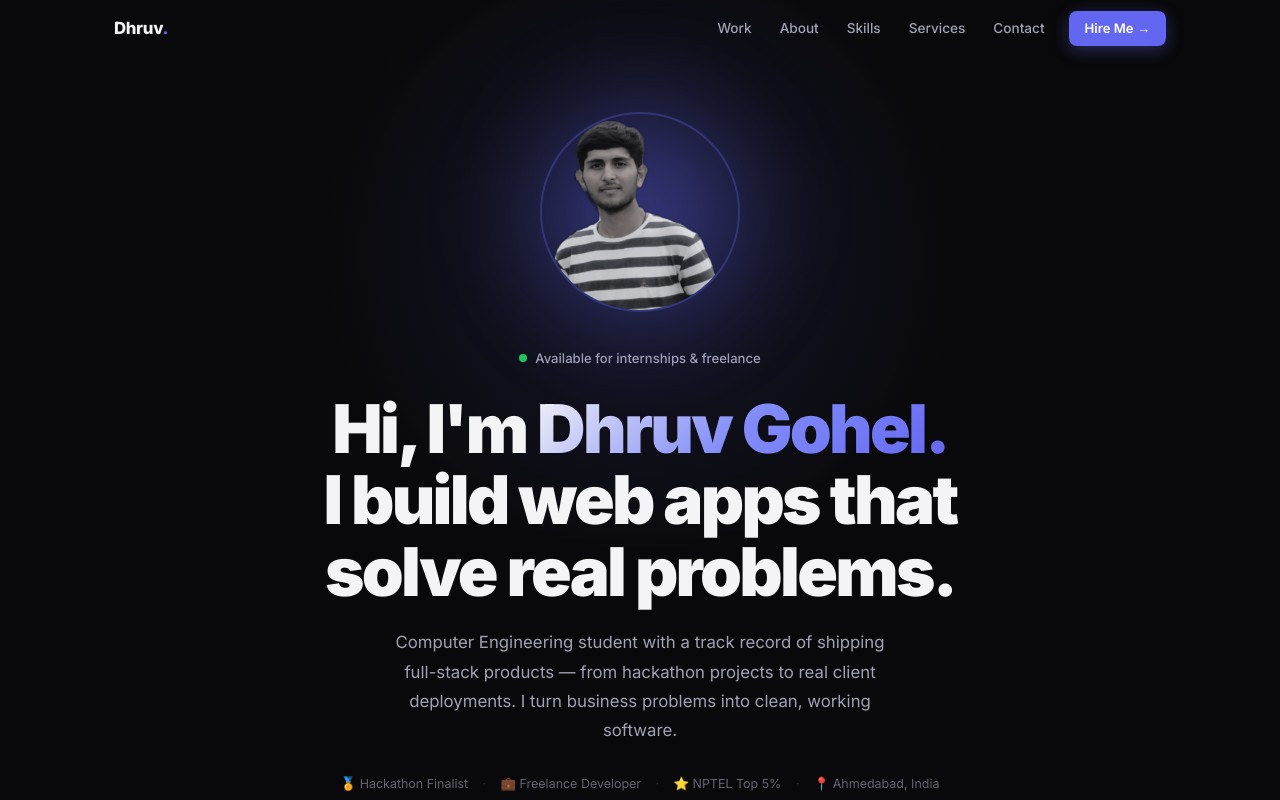
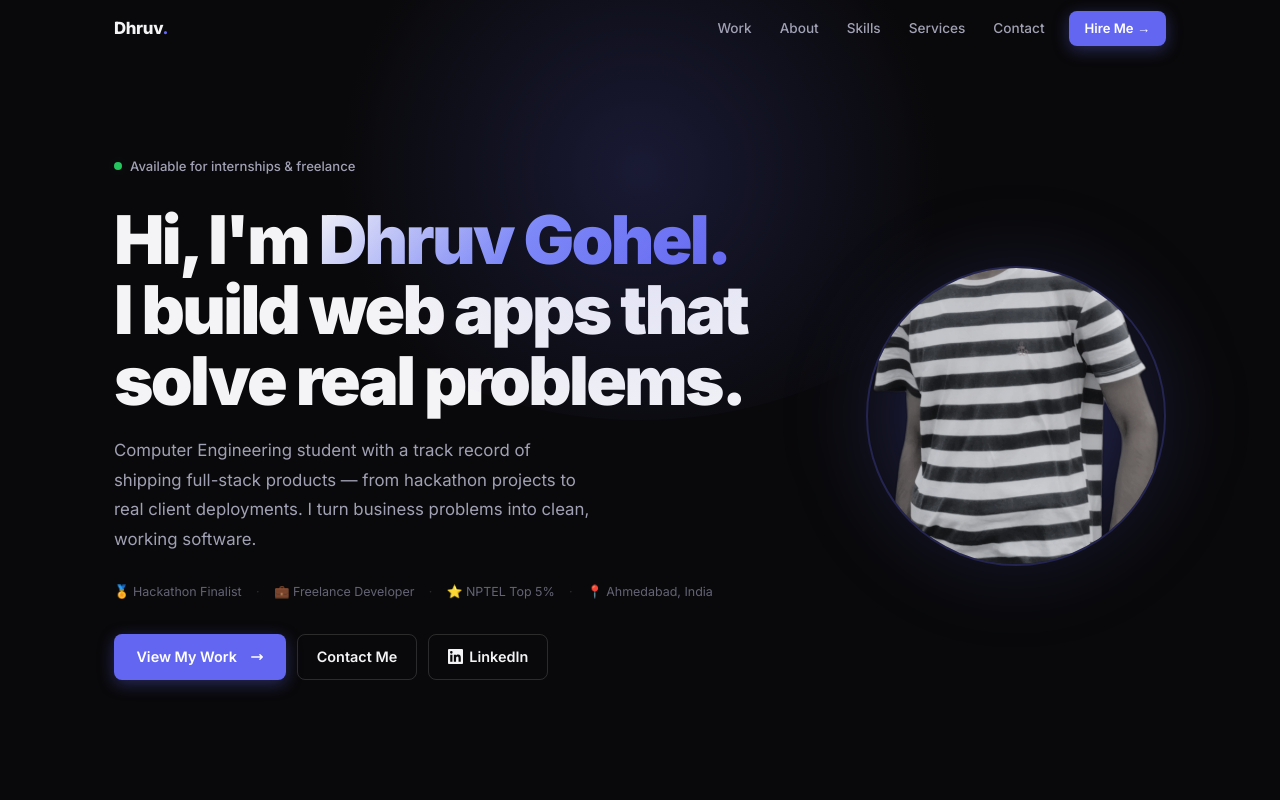
Before and after one commit to DhruvGohel46/portfolio, a Next.js app: page / in a window 1280 px wide. Shown: the top 800 px of the page. Built offline with nearby package versions, Linux system fonts and the light colour scheme.

Commit message:
Update Hero.js

```diff
--- a/components/Hero.js
+++ b/components/Hero.js
@@ -8,11 +8,9 @@ export default function Hero() {
         minHeight: '100vh',
         display: 'flex',
         alignItems: 'center',
-        justifyContent: 'center',
         position: 'relative',
         overflow: 'hidden',
         background: 'var(--bg)',
-        textAlign: 'center',
       }}
     >
       {/* Radial glow — top center */}
@@ -20,65 +18,30 @@ export default function Hero() {
         aria-hidden="true"
         style={{
           position: 'absolute',
-          top: '-5%',
+          top: '-10%',
           left: '50%',
           transform: 'translateX(-50%)',
-          width: '800px',
-          height: '600px',
-          background: 'radial-gradient(circle, rgba(99,102,241,0.15) 0%, transparent 65%)',
+          width: '700px',
+          height: '500px',
+          borderRadius: '50%',
+          background: 'radial-gradient(circle, rgba(99,102,241,0.18) 0%, transparent 70%)',
           pointerEvents: 'none',
         }}
       />
 
       <div
         className="container"
-        style={{ paddingTop: '7rem', paddingBottom: '5rem', position: 'relative', zIndex: 1 }}
+        style={{ paddingTop: '6rem', paddingBottom: '4rem', width: '100%' }}
       >
-        {/* ── Profile Image — centered ── */}
+        {/* Two-column grid */}
+        <div className="hero-grid">
+
+          {/* ── LEFT: Text ── */}
+          <div className="hero-text">
+            {/* Availability badge */}
             <div style={{
-          display: 'flex',
-          justifyContent: 'center',
-          alignItems: 'center',
-          marginBottom: '2rem',
-          position: 'relative',
-        }}>
-          {/* Purple glow orb */}
-          <div
-            aria-hidden="true"
-            style={{
-              position: 'absolute',
-              width: '320px',
-              height: '320px',
-              borderRadius: '50%',
-              background: 'radial-gradient(circle, rgba(99,102,241,0.5) 0%, rgba(99,102,241,0.12) 50%, transparent 72%)',
-              filter: 'blur(36px)',
-            }}
-          />
-          {/* Circular image */}
-          <div style={{ position: 'relative', zIndex: 1 }}>
-            <Image
-              src="/profile/profile.png"
-              alt="Dhruv Gohel — Full-Stack Developer"
-              width={200}
-              height={200}
-              priority
-              style={{
-                borderRadius: '50%',
-                objectFit: 'cover',
-                objectPosition: 'center top',
-                border: '2px solid rgba(99,102,241,0.3)',
-                display: 'block',
-              }}
-            />
-          </div>
-        </div>
-
-        {/* ── Availability badge ── */}
-        <div style={{
-          display: 'inline-flex',
-          alignItems: 'center',
-          gap: '0.5rem',
-          marginBottom: '1.5rem',
+              display: 'inline-flex', alignItems: 'center', gap: '0.5rem',
+              marginBottom: '1.75rem',
             }}>
               <span style={{
                 width: '8px', height: '8px', borderRadius: '50%',
@@ -91,16 +54,14 @@ export default function Hero() {
               </span>
             </div>
 
-        {/* ── Main headline ── */}
+            {/* Main headline */}
             <h1 style={{
-          fontSize: 'clamp(2.4rem, 6vw, 4.2rem)',
+              fontSize: 'clamp(2.6rem, 6vw, 4.2rem)',
               fontWeight: 900,
-          lineHeight: 1.07,
+              lineHeight: 1.05,
               letterSpacing: '-0.04em',
               color: 'var(--text-1)',
               marginBottom: '1.25rem',
-          maxWidth: '760px',
-          margin: '0 auto 1.25rem',
             }}>
               Hi, I&apos;m{' '}
               <span style={{
@@ -112,32 +73,29 @@ export default function Hero() {
                 Dhruv Gohel.
               </span>
               <br />
-          I build web apps that solve real problems.
+              I build web apps that
+              <br />
+              solve real problems.
             </h1>
 
-        {/* ── Subheadline ── */}
+            {/* Subheadline */}
             <p style={{
               fontSize: 'clamp(0.9rem, 1.8vw, 1.05rem)',
               color: 'var(--text-2)',
               lineHeight: 1.75,
-          maxWidth: '500px',
-          margin: '0 auto 1.75rem',
+              maxWidth: '480px',
+              marginBottom: '1.75rem',
             }}>
               Computer Engineering student with a track record of shipping
               full-stack products — from hackathon projects to real client
               deployments. I turn business problems into clean, working software.
             </p>
 
-        {/* ── Trust line ── */}
+            {/* Trust line */}
             <div style={{
-          display: 'flex',
-          flexWrap: 'wrap',
-          gap: '0.9rem',
-          alignItems: 'center',
-          justifyContent: 'center',
-          marginBottom: '2rem',
-          fontSize: '0.78rem',
-          color: 'var(--text-3)',
+              display: 'flex', flexWrap: 'wrap', gap: '0.9rem',
+              alignItems: 'center', marginBottom: '2rem',
+              fontSize: '0.78rem', color: 'var(--text-3)',
             }}>
               <span>🏅 Hackathon Finalist</span>
               <span style={{ color: 'var(--border-hover)' }}>·</span>
@@ -148,8 +106,8 @@ export default function Hero() {
               <span>📍 Ahmedabad, India</span>
             </div>
 
-        {/* ── CTAs ── */}
-        <div style={{ display: 'flex', flexWrap: 'wrap', gap: '0.65rem', justifyContent: 'center' }}>
+            {/* CTAs */}
+            <div style={{ display: 'flex', flexWrap: 'wrap', gap: '0.65rem' }}>
               <a href="#work" className="btn btn-primary" style={{ padding: '0.65rem 1.4rem' }}>
                 View My Work
                 <svg width="14" height="14" fill="none" stroke="currentColor" strokeWidth="2.5" viewBox="0 0 24 24" style={{ marginLeft: '0.3rem' }}>
@@ -174,12 +132,76 @@ export default function Hero() {
             </div>
           </div>
 
+          {/* ── RIGHT: Profile image ── */}
+          <div className="hero-img-col">
+            {/* Purple glow orb */}
+            <div
+              aria-hidden="true"
+              style={{
+                position: 'absolute',
+                width: '340px',
+                height: '340px',
+                borderRadius: '50%',
+                background: 'radial-gradient(circle, rgba(99,102,241,0.45) 0%, rgba(99,102,241,0.1) 55%, transparent 75%)',
+                filter: 'blur(40px)',
+                zIndex: 0,
+              }}
+            />
+            {/* Circular image */}
+            <div style={{ position: 'relative', zIndex: 1 }}>
+              <Image
+                src="/profile/profile.png"
+                alt="Dhruv Gohel — Full-Stack Developer"
+                width={300}
+                height={300}
+                priority
+                style={{
+                  borderRadius: '50%',
+                  objectFit: 'cover',
+                  objectPosition: 'center center',
+                  border: '2px solid rgba(99,102,241,0.25)',
+                  display: 'block',
+                }}
+              />
+            </div>
+          </div>
+
+        </div>
+      </div>
+
       {/* Bottom fade */}
       <div style={{
         position: 'absolute', bottom: 0, left: 0, right: 0, height: '100px',
         background: 'linear-gradient(to top, var(--bg), transparent)',
         pointerEvents: 'none',
       }} />
+
+      <style jsx>{`
+        .hero-grid {
+          display: grid;
+          grid-template-columns: 1fr;
+          gap: 3rem;
+          align-items: center;
+        }
+        .hero-text {
+          max-width: 640px;
+        }
+        .hero-img-col {
+          display: none;
+          position: relative;
+          align-items: center;
+          justify-content: center;
+        }
+        @media (min-width: 800px) {
+          .hero-grid {
+            grid-template-columns: 1fr auto;
+            gap: 4rem;
+          }
+          .hero-img-col {
+            display: flex;
+          }
+        }
+      `}</style>
     </section>
   );
 }
```
Lines whose indentation alone changed are shown as unchanged.
